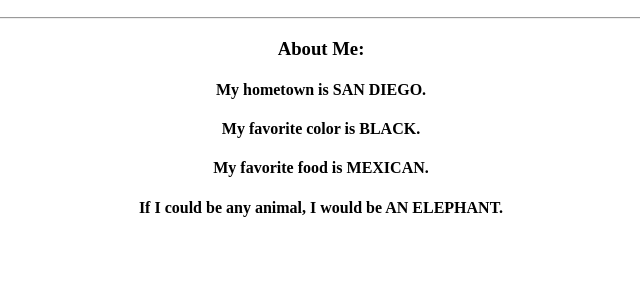
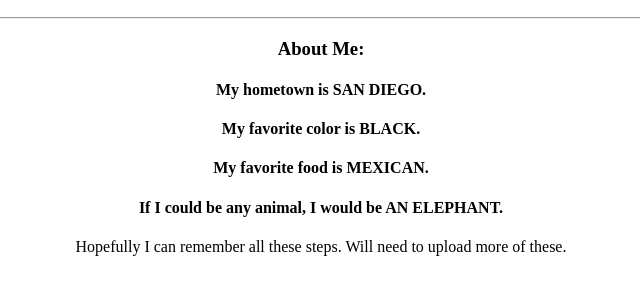
Before and after one commit to cristian-nambo/Profile, a plain HTML site: page index.html in a window 1280 px wide. Shown: the part 110-404 px from the top of the page, without its empty margins (319-959 px from the left). Drawn offline with Linux system fonts and the light colour scheme.

Commit message:
Added paragraph

```diff
--- a/index.html
+++ b/index.html
@@ -15,6 +15,7 @@
 					<h4>My favorite color is BLACK.</h4>
 					<h4>My favorite food is MEXICAN.</h4>
 					<h4>If I could be any animal, I would be AN ELEPHANT.</h4>
+                    <p>Hopefully I can remember all these steps. Will need to upload more of these.</p>
 			</div>
 		  </body>
 		</html>
```
